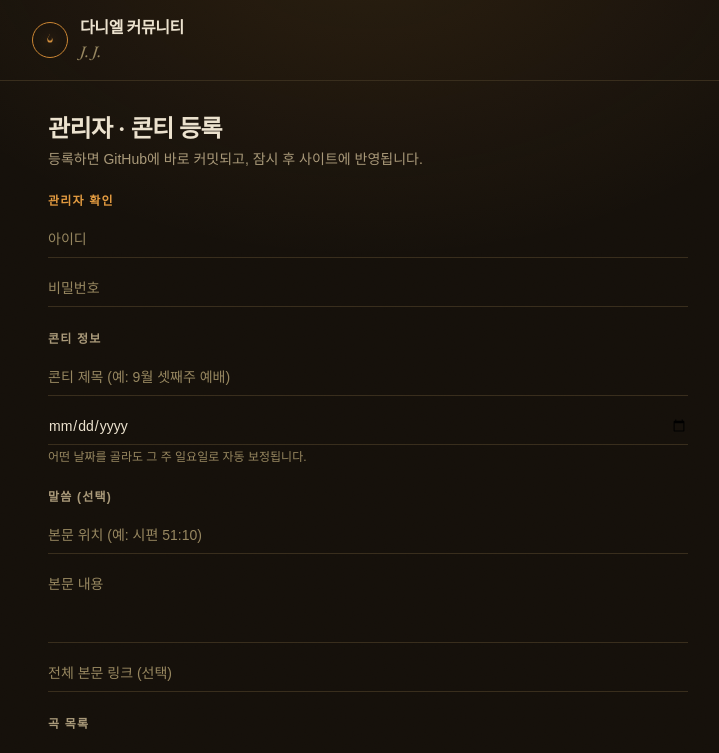
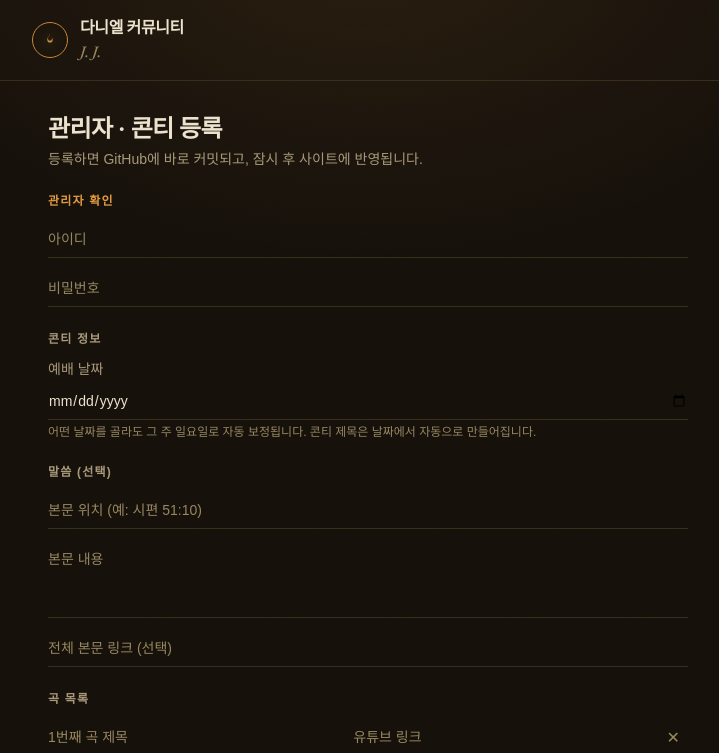
Before and after one commit to jinhyeokAn/Worship_Setlist, a Next.js app: page /admin in a window 1280 px wide. Shown: the top 753 px of the page, without its empty margins (272-991 px from the left). Built offline with nearby package versions, Linux system fonts and the light colour scheme; a web font is replaced by a local one.

Commit message:
관리자 폼: 콘티 제목 입력칸 제거, 날짜에서 자동 생성 + 날짜 필드에 라벨 추가
Co-Authored-By: Claude Sonnet 5 <noreply@anthropic.com>
Claude-Session: https://claude.ai/code/session_012PC1c35Toox1pJNJZ7tRiZ

```diff
--- a/app/admin/page.tsx
+++ b/app/admin/page.tsx
@@ -21,10 +21,15 @@ function toSunday(dateStr: string): string {
   return `${yyyy}-${mm}-${dd}`;
 }
 
+/** "2026-09-13" -> "9월 13일 예배" */
+function titleFromDate(dateStr: string): string {
+  const [, m, d] = dateStr.split("-").map(Number);
+  return `${m}월 ${d}일 예배`;
+}
+
 export default function AdminPage() {
   const [adminId, setAdminId] = useState("");
   const [adminPassword, setAdminPassword] = useState("");
-  const [title, setTitle] = useState("");
   const [date, setDate] = useState("");
   const [verseReference, setVerseReference] = useState("");
   const [verseText, setVerseText] = useState("");
@@ -47,7 +52,6 @@ export default function AdminPage() {
   }
 
   function resetForm() {
-    setTitle("");
     setDate("");
     setVerseReference("");
     setVerseText("");
@@ -61,7 +65,7 @@ export default function AdminPage() {
 
     const setlist: Setlist = {
       id: date,
-      title,
+      title: titleFromDate(date),
       date,
       songs: songs.map((s) => ({ title: s.title.trim(), url: s.url.trim() })),
       ...(verseReference.trim() || verseText.trim()
@@ -120,14 +124,8 @@ export default function AdminPage() {
           <h2 className="text-xs font-semibold uppercase tracking-[0.1em] text-[var(--parchment-dim)]">
             콘티 정보
           </h2>
-          <input
-            className={inputClass}
-            placeholder="콘티 제목 (예: 9월 셋째주 예배)"
-            value={title}
-            onChange={(e) => setTitle(e.target.value)}
-            required
-          />
-          <div>
+          <label className="flex flex-col gap-1">
+            <span className="text-sm text-[var(--parchment-dim)]">예배 날짜</span>
             <input
               className={inputClass}
               type="date"
@@ -137,10 +135,11 @@ export default function AdminPage() {
               }}
               required
             />
-            <p className="mt-1 text-xs text-[var(--parchment-faint)]">
-              어떤 날짜를 골라도 그 주 일요일로 자동 보정됩니다.
-            </p>
-          </div>
+            <span className="text-xs text-[var(--parchment-faint)]">
+              어떤 날짜를 골라도 그 주 일요일로 자동 보정됩니다. 콘티 제목은
+              날짜에서 자동으로 만들어집니다{date ? ` (예: ${titleFromDate(date)})` : ""}.
+            </span>
+          </label>
         </section>
 
         <section className="flex flex-col gap-3">
```
